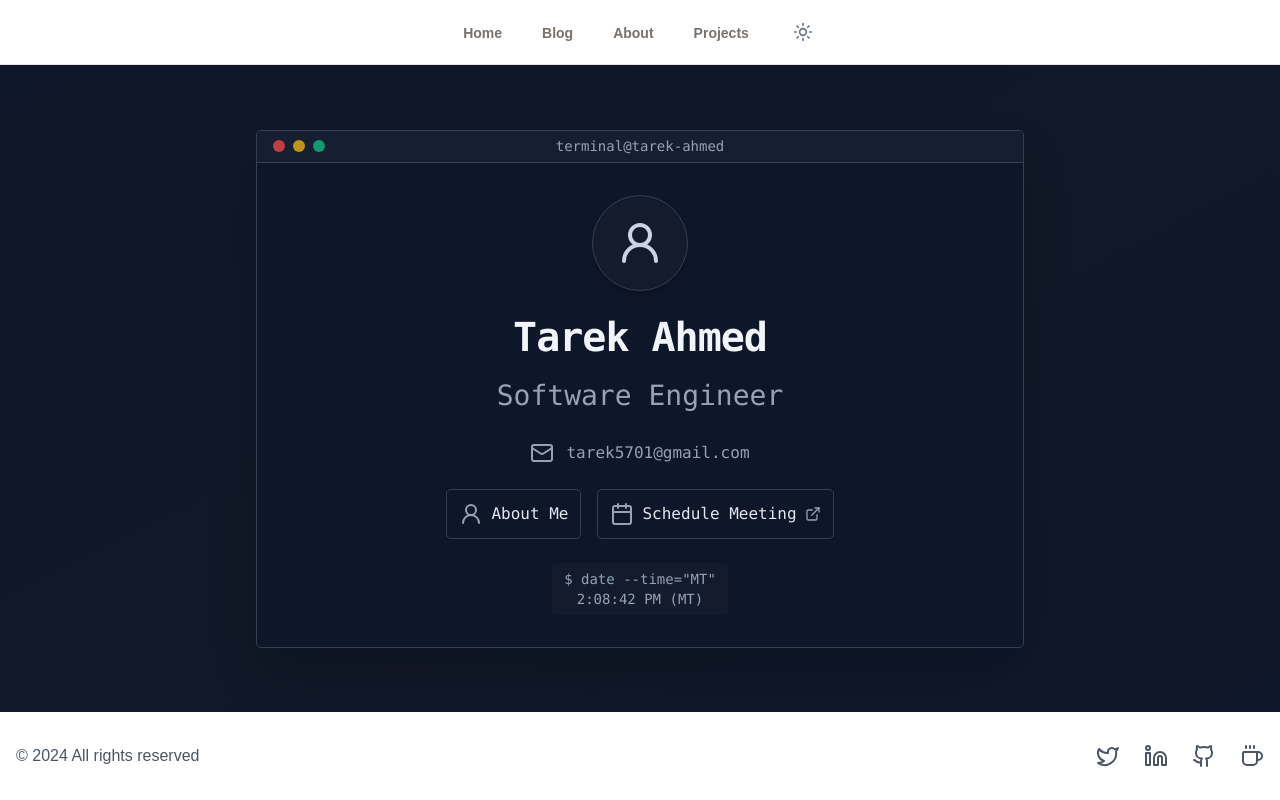
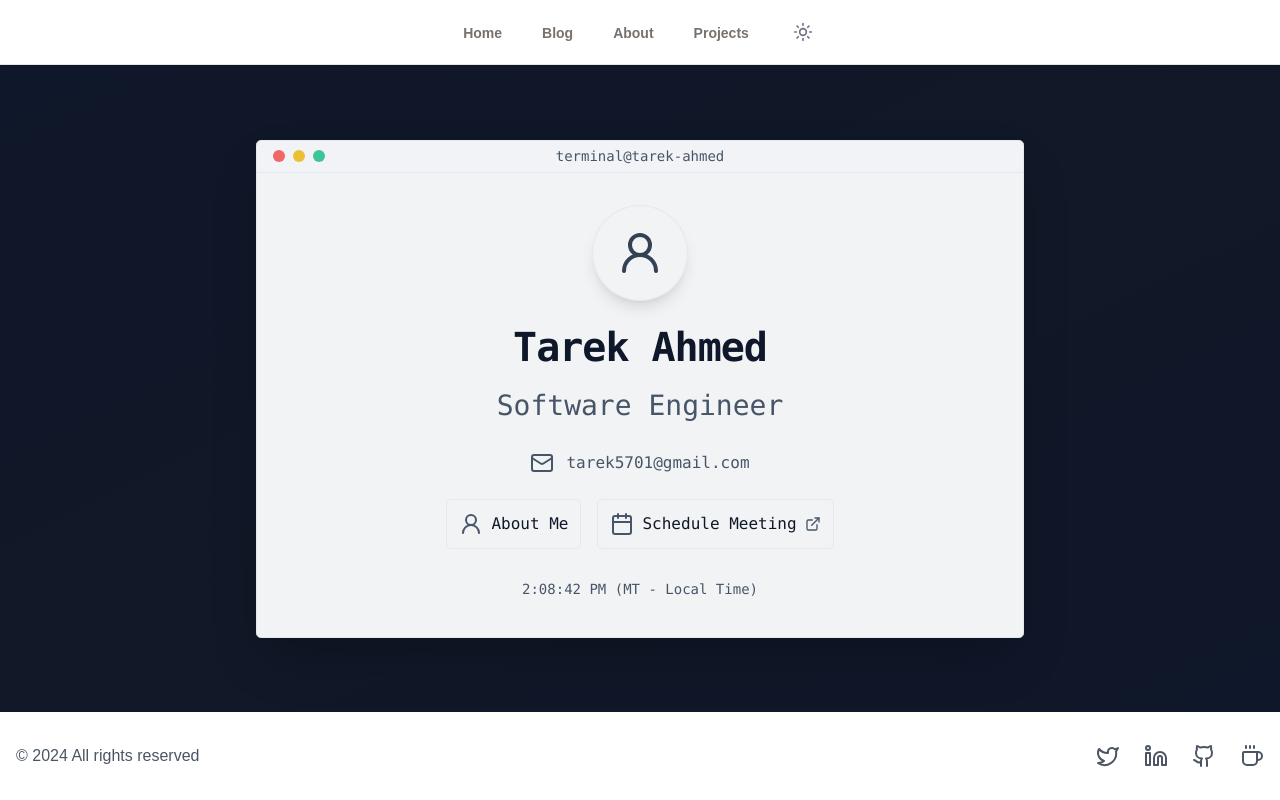
Before and after one commit to prime7/prime7.github.io, a Next.js app: page / in a window 1280 px wide. Built offline with nearby package versions, Linux system fonts and the light colour scheme.

Commit message:
changed stylings

```diff
--- a/src/app/page.tsx
+++ b/src/app/page.tsx
@@ -12,29 +12,29 @@ export default function Home() {
   const time = useMountainTime();
 
   return (
-    <div className="flex flex-col items-center justify-center p-4 text-center w-full bg-gradient-to-br from-slate-900 via-gray-900 to-slate-900 text-slate-200 font-mono">
-      <div className="w-full max-w-3xl p-8 border border-slate-700 rounded-lg shadow-2xl bg-slate-900/95 relative backdrop-blur-sm hover:border-slate-600 transition-all duration-300">
-        <div className="absolute top-0 left-0 right-0 h-8 bg-slate-800/50 border-b border-slate-700 rounded-t-lg flex items-center px-4">
+    <div className="flex flex-col items-center justify-center p-4 text-center w-full bg-gradient-to-br from-slate-900 via-gray-900 to-slate-900 dark:from-slate-900 dark:via-gray-900 dark:to-slate-900 from-slate-50 via-gray-50 to-slate-50 text-slate-900 dark:text-slate-200 font-mono">
+      <div className="w-full max-w-3xl p-8 border border-slate-200 dark:border-slate-700 rounded-lg shadow-2xl bg-white/95 dark:bg-slate-900/95 relative backdrop-blur-sm hover:border-slate-300 dark:hover:border-slate-600 transition-all duration-300">
+        <div className="absolute top-0 left-0 right-0 h-8 bg-slate-100/50 dark:bg-slate-800/50 border-b border-slate-200 dark:border-slate-700 rounded-t-lg flex items-center px-4">
           <div className="flex space-x-2">
             <div className="w-3 h-3 rounded-full bg-red-500/80"></div>
             <div className="w-3 h-3 rounded-full bg-yellow-500/80"></div>
             <div className="w-3 h-3 rounded-full bg-emerald-500/80"></div>
           </div>
-          <div className="absolute left-1/2 -translate-x-1/2 text-slate-400 text-sm font-light">terminal@tarek-ahmed</div>
+          <div className="absolute left-1/2 -translate-x-1/2 text-slate-600 dark:text-slate-400 text-sm font-light">terminal@tarek-ahmed</div>
         </div>
 
         <div className="mt-8">
-          <div className="w-24 h-24 mb-4 border border-slate-700 rounded-full flex items-center justify-center bg-slate-800/30 shadow-lg mx-auto hover:border-slate-500 transition-all duration-300">
-            <UserRound size={48} className="text-slate-300" />
+          <div className="w-24 h-24 mb-4 border border-slate-200 dark:border-slate-700 rounded-full flex items-center justify-center bg-slate-100/30 dark:bg-slate-800/30 shadow-lg mx-auto hover:border-slate-300 dark:hover:border-slate-500 transition-all duration-300">
+            <UserRound size={48} className="text-slate-700 dark:text-slate-300" />
           </div>
-          <h1 className="text-3xl font-bold text-slate-100 tracking-tight mb-2">Tarek Ahmed</h1>
-          <h2 className="text-xl text-slate-400 mb-6 font-medium">Software Engineer</h2>
+          <h1 className="text-3xl font-bold text-slate-900 dark:text-slate-100 tracking-tight mb-2">Tarek Ahmed</h1>
+          <h2 className="text-xl text-slate-600 dark:text-slate-400 mb-6 font-medium">Software Engineer</h2>
 
           <div className="flex items-center space-x-3 mb-6 justify-center group cursor-pointer">
-            <Mail className="text-slate-400 group-hover:text-slate-200 transition-colors" />
+            <Mail className="text-slate-600 dark:text-slate-400 group-hover:text-slate-800 dark:group-hover:text-slate-200 transition-colors" />
             <a
               href="mailto:tarek5701@gmail.com"
-              className="text-slate-400 group-hover:text-slate-200 font-medium transition-colors"
+              className="text-slate-600 dark:text-slate-400 group-hover:text-slate-800 dark:group-hover:text-slate-200 font-medium transition-colors"
             >
               tarek5701@gmail.com
             </a>
@@ -43,27 +43,26 @@ export default function Home() {
           <div className="flex space-x-4 mb-6 justify-center">
             <Link
               href="/about"
-              className="flex items-center space-x-2 border border-slate-700 hover:border-slate-500 hover:bg-slate-800/50 p-3 rounded-lg transition-all duration-300 hover:shadow-lg group"
+              className="flex items-center space-x-2 border border-slate-200 dark:border-slate-700 hover:border-slate-300 dark:hover:border-slate-500 hover:bg-slate-100/50 dark:hover:bg-slate-800/50 p-3 rounded-lg transition-all duration-300 hover:shadow-lg group"
             >
-              <UserRound className="text-slate-400 group-hover:text-slate-200" />
-              <span className="font-medium group-hover:text-slate-200">About Me</span>
+              <UserRound className="text-slate-600 dark:text-slate-400 group-hover:text-slate-800 dark:group-hover:text-slate-200" />
+              <span className="font-medium group-hover:text-slate-800 dark:group-hover:text-slate-200">About Me</span>
             </Link>
 
             <Link
               href="https://calendar.app.google/iedo21DEW38bFRwg6"
               target="_blank"
               rel="noopener noreferrer"
-              className="flex items-center space-x-2 border border-slate-700 hover:border-slate-500 hover:bg-slate-800/50 p-3 rounded-lg transition-all duration-300 hover:shadow-lg group"
+              className="flex items-center space-x-2 border border-slate-200 dark:border-slate-700 hover:border-slate-300 dark:hover:border-slate-500 hover:bg-slate-100/50 dark:hover:bg-slate-800/50 p-3 rounded-lg transition-all duration-300 hover:shadow-lg group"
             >
-              <Calendar className="text-slate-400 group-hover:text-slate-200" />
-              <span className="font-medium group-hover:text-slate-200">Schedule Meeting</span>
-              <ExternalLink size={16} className="text-slate-400 group-hover:text-slate-200" />
+              <Calendar className="text-slate-600 dark:text-slate-400 group-hover:text-slate-800 dark:group-hover:text-slate-200" />
+              <span className="font-medium group-hover:text-slate-800 dark:group-hover:text-slate-200">Schedule Meeting</span>
+              <ExternalLink size={16} className="text-slate-600 dark:text-slate-400 group-hover:text-slate-800 dark:group-hover:text-slate-200" />
             </Link>
           </div>
 
-          <div className="text-slate-400 text-sm font-medium bg-slate-800/30 px-3 py-1.5 rounded-md inline-block hover:bg-slate-800/50 transition-all duration-300">
-            $ date --time=&quot;MT&quot;<br/>
-            {time} (MT)
+          <div className="text-slate-600 dark:text-slate-400 text-sm font-medium bg-slate-100/30 dark:bg-slate-800/30 px-3 py-1.5 rounded-md inline-block hover:bg-slate-100/50 dark:hover:bg-slate-800/50 transition-all duration-300">
+            {time} (MT - Local Time)
           </div>
         </div>
       </div>
```
